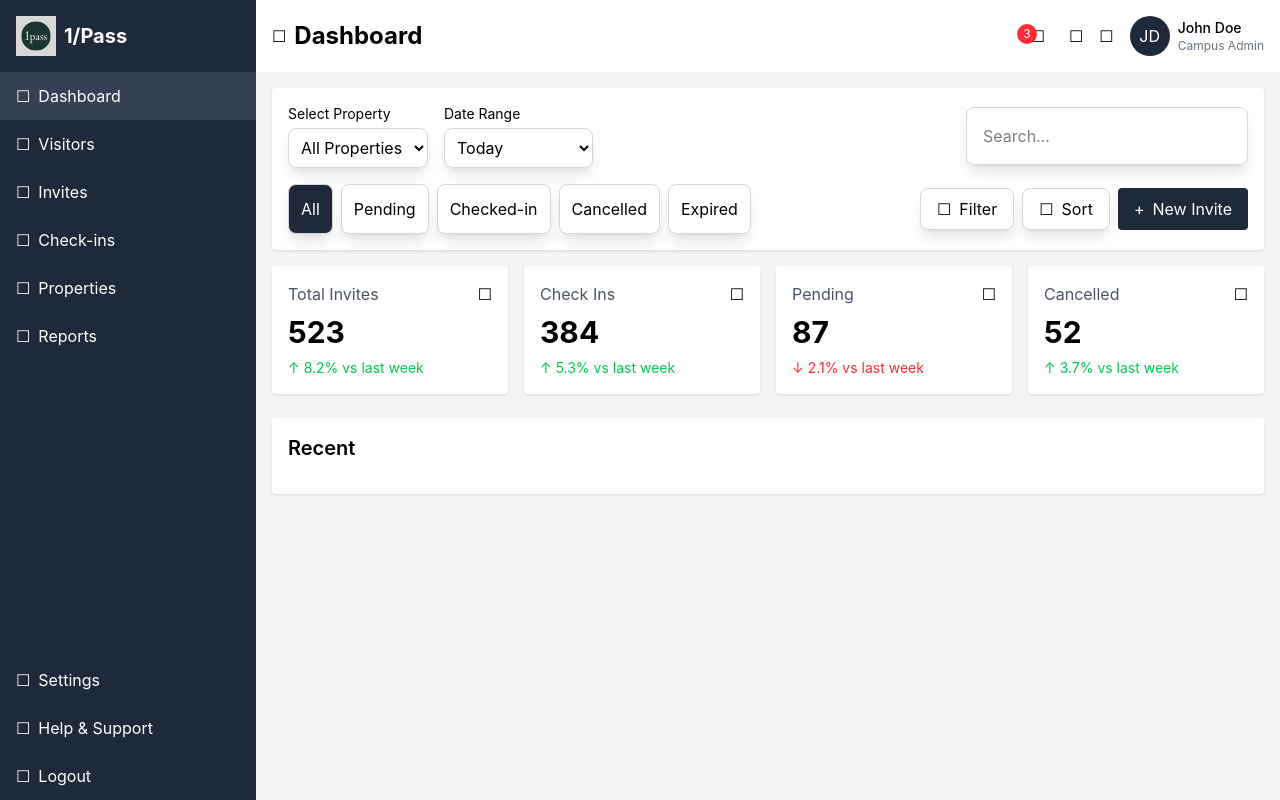
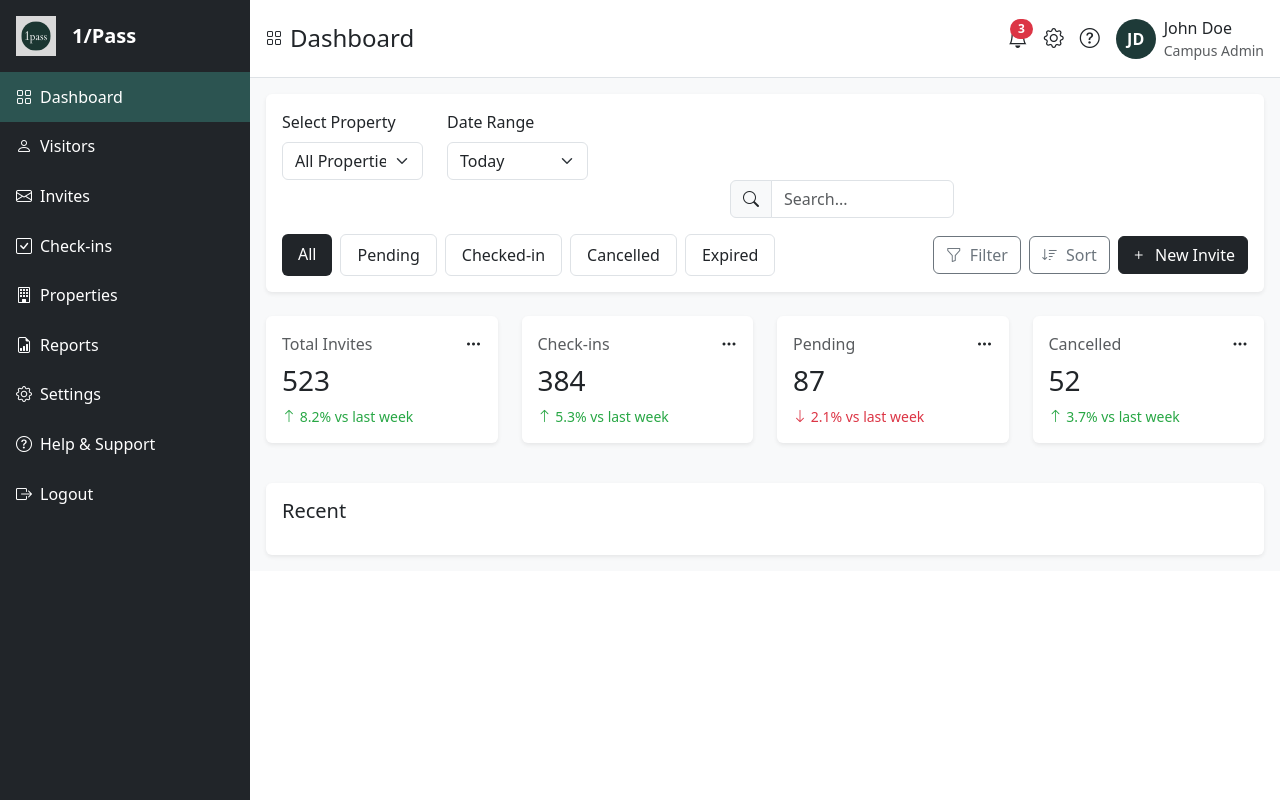
Before and after one commit to Vickysonaiya/dashboard, a React (Create React App) app: page / in a window 1280 px wide. Built offline with nearby package versions, Linux system fonts and the light colour scheme.

Commit message:
css changes

```diff
--- a/package.json
+++ b/package.json
@@ -7,6 +7,8 @@
     "@testing-library/jest-dom": "^6.6.3",
     "@testing-library/react": "^16.2.0",
     "@testing-library/user-event": "^13.5.0",
+    "bootstrap": "^5.3.3",
+    "bootstrap-icons": "^1.11.3",
     "react": "^19.0.0",
     "react-dom": "^19.0.0",
     "react-icons": "^5.5.0",
--- a/src/Dashboard.jsx
+++ b/src/Dashboard.jsx
@@ -1,95 +1,177 @@
 import React, { useState } from 'react';
+import 'bootstrap/dist/css/bootstrap.min.css';
+import 'bootstrap-icons/font/bootstrap-icons.css';
 import logoMain from '../src/assets/images/1Pass_Logo.svg'
 
 const Dashboard = () => {
-    // State for filters
+    // State hooks for interactive elements
     const [selectedProperty, setSelectedProperty] = useState('All Properties');
     const [dateRange, setDateRange] = useState('Today');
     const [activeTab, setActiveTab] = useState('All');
+    const [sidebarVisible, setSidebarVisible] = useState(true);
+    const [activeNavItem, setActiveNavItem] = useState(1);
 
-    // Mock data for stats
-    const stats = {
-        totalInvites: { count: 523, change: 8.2, increasing: true },
-        checkIns: { count: 384, change: 5.3, increasing: true },
-        pending: { count: 87, change: 2.1, increasing: false },
-        cancelled: { count: 52, change: 3.7, increasing: true }
+    // Mock data for statistics
+    const stats = [
+        { id: 1, title: 'Total Invites', count: 523, change: 8.2, increasing: true },
+        { id: 2, title: 'Check-ins', count: 384, change: 5.3, increasing: true },
+        { id: 3, title: 'Pending', count: 87, change: 2.1, increasing: false },
+        { id: 4, title: 'Cancelled', count: 52, change: 3.7, increasing: true }
+    ];
+
+    // Navigation items
+    const navItems = [
+        { id: 1, title: 'Dashboard', icon: 'bi-grid' },
+        { id: 2, title: 'Visitors', icon: 'bi-person' },
+        { id: 3, title: 'Invites', icon: 'bi-envelope' },
+        { id: 4, title: 'Check-ins', icon: 'bi-check-square' },
+        { id: 5, title: 'Properties', icon: 'bi-building' },
+        { id: 6, title: 'Reports', icon: 'bi-file-earmark-bar-graph' }
+    ];
+
+    // Footer navigation items
+    const footerNavItems = [
+        { id: 1, title: 'Settings', icon: 'bi-gear' },
+        { id: 2, title: 'Help & Support', icon: 'bi-question-circle' },
+        { id: 3, title: 'Logout', icon: 'bi-box-arrow-right' }
+    ];
+
+    // Status tabs
+    const statusTabs = ['All', 'Pending', 'Checked-in', 'Cancelled', 'Expired'];
+
+    const handleNavItemClick = (id) => {
+        setActiveNavItem(id);
     };
 
     return (
-        <div className="flex h-screen bg-white">
+        <div style={{ display: 'flex', minHeight: '100vh', overflow: 'hidden' }}>
             {/* Sidebar */}
-            <div className="w-64 bg-gray-800 text-white flex flex-col">
-                <div className="p-4 flex items-center">
+            <div
+                className="bg-dark text-white"
+                style={{
+                    width: sidebarVisible ? '250px' : '0px',
+                    minHeight: '100vh',
+                    position: 'fixed',
+                    transition: 'width 0.3s ease',
+                    zIndex: 1000,
+                    backgroundColor: '#1e3a38'
+                }}
+            >
+                {/* Logo */}
+                <div className="d-flex align-items-center p-3">
                     <div className="w-10 h-10 bg-gray-300 rounded"><img src={logoMain} alt='1/Pass' /></div>
-                    <div className="ml-2 text-xl font-bold">1/Pass</div>
+                    <div className="fs-5 fw-bold ms-3">1/Pass</div>
                 </div>
 
-                <nav className="flex-1">
-                    <div className="px-4 py-3 bg-gray-700">
-                        <div className="flex items-center">
-                            <span className="mr-2">☐</span>
-                            <span>Dashboard</span>
-                        </div>
-                    </div>
+                {/* Navigation Menu */}
+                <ul className="nav flex-column">
+                    {navItems.map(item => (
+                        <li key={item.id} className="nav-item">
+                            <a
+                                className={`nav-link ${activeNavItem === item.id ? 'active' : ''} d-flex align-items-center`}
+                                href="/"
+                                onClick={() => handleNavItemClick(item.id)}
+                                style={{
+                                    backgroundColor: activeNavItem === item.id ? '#2c5451' : 'transparent',
+                                    color: '#fff',
+                                    padding: '0.8rem 1rem'
+                                }}
+                            >
+                                <i className={`${item.icon} me-2`}></i>
+                                <span>{item.title}</span>
+                            </a>
+                        </li>
+                    ))}
+                </ul>
 
-                    {['Visitors', 'Invites', 'Check-ins', 'Properties', 'Reports'].map(item => (
-                        <div key={item} className="px-4 py-3 hover:bg-gray-700">
-                            <div className="flex items-center">
-                                <span className="mr-2">☐</span>
-                                <span>{item}</span>
-                            </div>
-                        </div>
+                {/* Footer Navigation */}
+                <div className="mt-auto">
+                    <ul className="nav flex-column">
+                        {footerNavItems.map(item => (
+                            <li key={item.id} className="nav-item">
+                                <a
+                                    className="nav-link d-flex align-items-center"
+                                    href="/"
+                                    style={{ color: '#fff', padding: '0.8rem 1rem' }}
+                                >
+                                    <i className={`${item.icon} me-2`}></i>
+                                    <span>{item.title}</span>
+                                </a>
+                            </li>
                         ))}
-                </nav>
-
-                <div className="mt-auto">
-                    {['Settings', 'Help & Support', 'Logout'].map(item => (
-                        <div key={item} className="px-4 py-3 hover:bg-gray-700">
-                            <div className="flex items-center">
-                                <span className="mr-2">☐</span>
-                                <span>{item}</span>
-                            </div>
-                        </div>
-                    ))}
+                    </ul>
                 </div>
             </div>
 
             {/* Main Content */}
-            <div className="flex-1 flex flex-col overflow-hidden">
+            <div
+                style={{
+                    marginLeft: sidebarVisible ? '250px' : '0px',
+                    flex: 1,
+                    transition: 'margin-left 0.3s ease',
+                    width: '100%'
+                }}
+            >
                 {/* Header */}
-                <header className="p-4 flex justify-between items-center">
-                    <div className="flex items-center">
-                        <span className="mr-2">☐</span>
-                        <h1 className="text-2xl font-bold">Dashboard</h1>
+                <header className="border-bottom d-flex justify-content-between align-items-center p-3">
+                    <div className="d-flex align-items-center">
+                        <button
+                            className="btn d-md-none me-2"
+                            onClick={() => setSidebarVisible(!sidebarVisible)}
+                        >
+                            <i className="bi bi-list"></i>
+                        </button>
+                        <i className="bi bi-grid me-2"></i>
+                        <h1 className="h4 mb-0">Dashboard</h1>
                     </div>
 
-                    <div className="flex items-center">
-                        <div className="relative mr-4">
-                            <span className="absolute right-2 top-0 bg-red-500 text-white rounded-full w-5 h-5 flex items-center justify-center text-xs">3</span>
-                            <span>☐</span>
+                    <div className="d-flex align-items-center">
+                        <div className="position-relative me-3">
+                            <i className="bi bi-bell fs-5"></i>
+                            <span
+                                className="badge rounded-pill bg-danger"
+                                style={{
+                                    position: 'absolute',
+                                    top: '-5px',
+                                    right: '-5px'
+                                }}
+                            >3</span>
                         </div>
-                        <span className="mx-2">☐</span>
-                        <span className="mx-2">☐</span>
-                        <div className="flex items-center ml-2">
-                            <div className="w-10 h-10 bg-gray-800 rounded-full flex items-center justify-center text-white">JD</div>
-                            <div className="ml-2">
-                                <div className="text-sm font-medium">John Doe</div>
-                                <div className="text-xs text-gray-500">Campus Admin</div>
+                        <i className="bi bi-gear fs-5 me-3"></i>
+                        <i className="bi bi-question-circle fs-5 me-3"></i>
+
+                        <div className="d-flex align-items-center">
+                            <div
+                                style={{
+                                    width: '40px',
+                                    height: '40px',
+                                    borderRadius: '50%',
+                                    backgroundColor: '#1e3a38',
+                                    color: 'white',
+                                    display: 'flex',
+                                    alignItems: 'center',
+                                    justifyContent: 'center',
+                                    marginRight: '8px',
+                                    fontWeight: 'bold'
+                                }}
+                            >JD</div>
+                            <div>
+                                <div className="fw-medium">John Doe</div>
+                                <div className="small text-muted">Campus Admin</div>
                             </div>
                         </div>
                     </div>
                 </header>
 
                 {/* Main Dashboard Area */}
-                <main className="flex-1 overflow-y-auto p-4 bg-gray-100">
+                <div className="container-fluid bg-light p-3">
                     {/* Filters */}
-                    <div className="bg-white p-4 rounded shadow mb-4">
-                        <div className="flex flex-wrap items-center justify-between">
-                            <div className="flex flex-wrap items-center gap-4">
-                                <div>
-                                    <label className="block text-sm mb-1">Select Property</label>
+                    <div className="bg-white rounded p-3 shadow-sm mb-4">
+                        <div className="row mb-3 align-items-end">
+                            <div className="col-md-2 mb-2 mb-md-0">
+                                <label className="form-label">Select Property</label>
                                 <select
-                                        className="border border-gray-300 shadow-lg rounded-lg p-2"
+                                    className="form-select"
                                     value={selectedProperty}
                                     onChange={(e) => setSelectedProperty(e.target.value)}
                                 >
@@ -99,11 +181,10 @@ const Dashboard = () => {
                                     <option>Building C</option>
                                 </select>
                             </div>
-
-                                <div>
-                                    <label className="block text-sm mb-1">Date Range</label>
+                            <div className="col-md-2 mb-2 mb-md-0">
+                                <label className="form-label">Date Range</label>
                                 <select
-                                        className="border border-gray-300 shadow-lg rounded-lg p-2"
+                                    className="form-select"
                                     value={dateRange}
                                     onChange={(e) => setDateRange(e.target.value)}
                                 >
@@ -116,69 +197,74 @@ const Dashboard = () => {
                                     <option>Custom Range</option>
                                 </select>
                             </div>
+                            <div className="col-md-3 ms-112">
+                                <div className="input-group">
+                                    <span className="input-group-text">
+                                        <i className="bi bi-search"></i>
+                                    </span>
+                                    <input type="text" className="form-control" placeholder="Search..." />
                                 </div>
-
-                            <div className="mt-4 md:mt-0">
-                                <input
-                                    type="text"
-                                    placeholder="Search..."
-                                    className="border border-gray-300 shadow-lg rounded-lg p-4"
-                                />
                             </div>
                         </div>
 
-                        <div className="mt-4 flex flex-wrap gap-2 items-center justify-between">
-                            <div className="flex flex-wrap gap-2">
-                                {['All', 'Pending', 'Checked-in', 'Cancelled', 'Expired'].map(tab => (
-                                    <button
+                        <div className="row align-items-center">
+                            <div className="col-md-7 mb-2 mb-md-0">
+                                <div className="d-flex flex-wrap">
+                                    {statusTabs.map(tab => (
+                                        <div
                                             key={tab}
-                                        className={`border border-gray-300 shadow-lg rounded-lg p-3 ${activeTab === tab ? 'bg-gray-800 text-white' : 'bg-white border'}`}
+                                            className={`py-2 px-3 rounded me-2 mb-2 mb-md-0 cursor-pointer ${activeTab === tab ? 'bg-dark text-white' : 'border'}`}
+                                            style={{ cursor: 'pointer' }}
                                             onClick={() => setActiveTab(tab)}
                                         >
                                             {tab}
-                                    </button>
+                                        </div>
                                     ))}
                                 </div>
-
-                            <div className="flex gap-2 mt-4 md:mt-0">
-                                <button className="border border-gray-300 shadow-lg rounded-lg p-2 px-4 py-2 rounded flex items-center">
-                                    <span className="mr-2">☐</span> Filter
+                            </div>
+                            <div className="col-md-5">
+                                <div className="d-flex flex-wrap justify-content-md-end">
+                                    <button className="btn btn-outline-secondary me-2 mb-2 mb-md-0">
+                                        <i className="bi bi-funnel me-1"></i> Filter
                                     </button>
-                                <button className="border border-gray-300 shadow-lg rounded-lg p-2 px-4 py-2 rounded flex items-center">
-                                    <span className="mr-2">☐</span> Sort
+                                    <button className="btn btn-outline-secondary me-2 mb-2 mb-md-0">
+                                        <i className="bi bi-sort-down me-1"></i> Sort
                                     </button>
-                                <button className="bg-gray-800 text-white px-4 py-2 rounded flex items-center">
-                                    <span className="mr-2">+</span> New Invite
+                                    <button className="btn btn-dark">
+                                        <i className="bi bi-plus me-1"></i> New Invite
                                     </button>
+                                </div>
                             </div>
                         </div>
                     </div>
 
                     {/* Stats Cards */}
-                    <div className="grid grid-cols-1 sm:grid-cols-2 lg:grid-cols-4 gap-4 mb-6">
-                        {Object.entries(stats).map(([key, data]) => {
-                            const title = key.replace(/([A-Z])/g, ' $1').replace(/^./, str => str.toUpperCase());
-                            return (
-                                <div key={key} className="bg-white p-4 rounded shadow">
-                                    <div className="flex justify-between items-start mb-2">
-                                        <h3 className="text-gray-600">{title}</h3>
-                                        <span>☐</span>
+                    <div className="row mb-4">
+                        {stats.map(stat => (
+                            <div key={stat.id} className="col-md-6 col-lg-3 mb-3">
+                                <div className="bg-white rounded p-3 shadow-sm h-100">
+                                    <div className="d-flex justify-content-between align-items-start mb-2">
+                                        <div className="text-muted">{stat.title}</div>
+                                        <i className="bi bi-three-dots"></i>
                                     </div>
-                                    <div className="text-3xl font-bold mb-2">{data.count}</div>
-                                    <div className={`text-sm ${data.increasing ? 'text-green-500' : 'text-red-500'}`}>
-                                        <span>{data.increasing ? '↑' : '↓'} {data.change}% vs last week</span>
+                                    <div className="h3 mb-2">{stat.count}</div>
+                                    <div
+                                        className="small"
+                                        style={{ color: stat.increasing ? '#28a745' : '#dc3545' }}
+                                    >
+                                        <i className={`bi bi-arrow-${stat.increasing ? 'up' : 'down'}`}></i> {stat.change}% vs last week
                                     </div>
                                 </div>
-                            );
-                        })}
+                            </div>
+                        ))}
                     </div>
 
-                    {/* Recent Section */}
-                    <div className="bg-white p-4 rounded shadow">
-                        <h3 className="text-xl font-semibold mb-4">Recent</h3>
-                        {/* Add your recent items here */}
+                    {/* Recent */}
+                    <div className="bg-white rounded p-3 shadow-sm">
+                        <h5 className="mb-3">Recent</h5>
+                        {/* Recent content would go here */}
                     </div>
-                </main>
+                </div>
             </div>
         </div>
     );
```
Also changed, not shown: src/dashboard.css (+49 -0 lines), 1 other file (tests, documents, lock files or other folders). Lines whose indentation alone changed are shown as unchanged.
